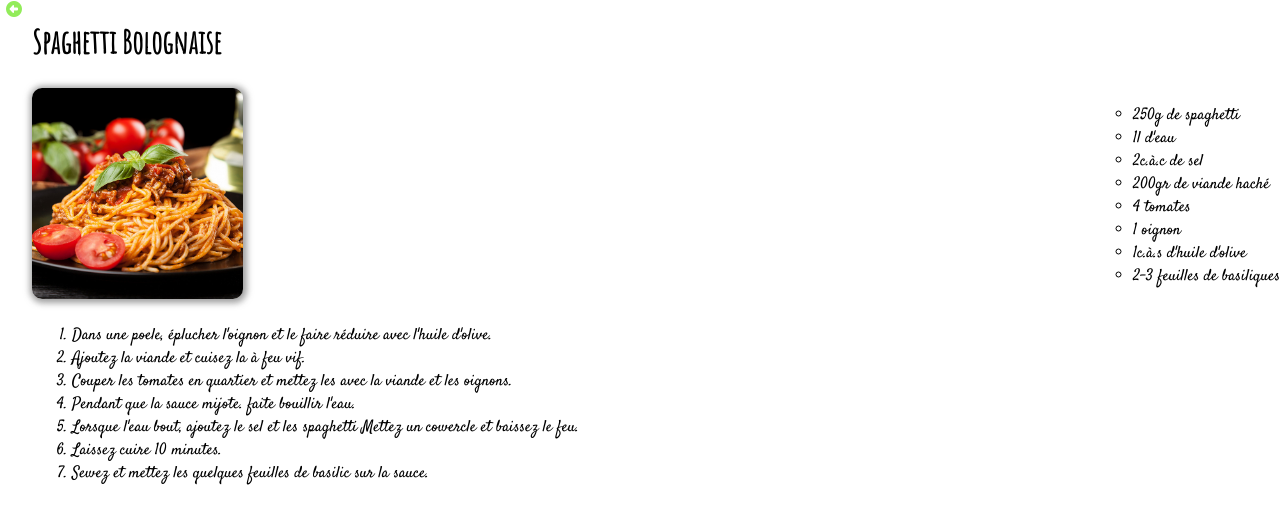
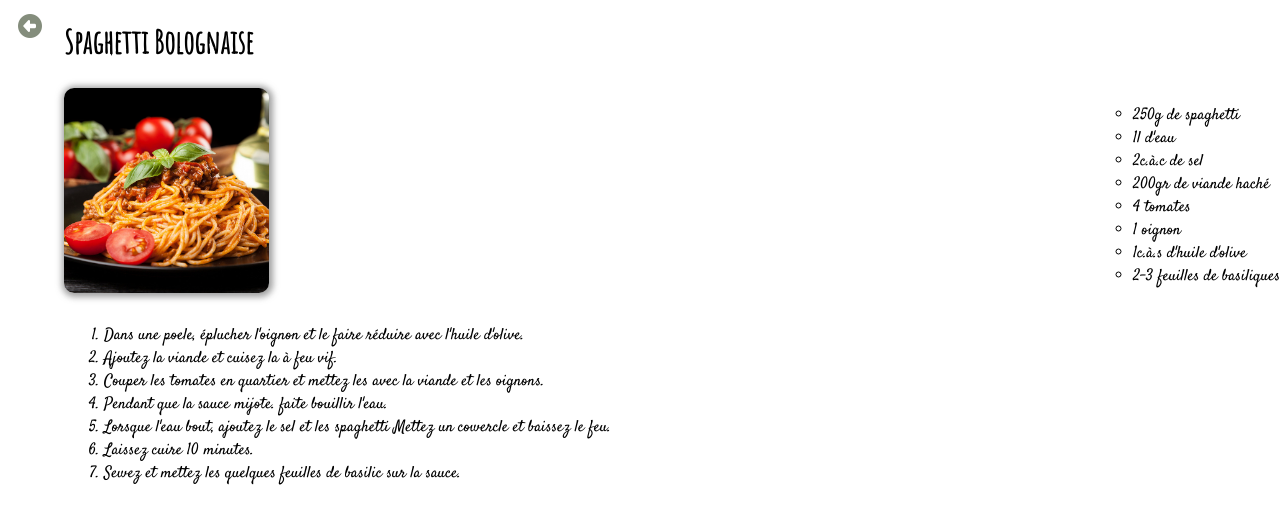
Before and after one commit to oparask/Batchcooking, a plain HTML site: page batchcooking/components/recipe.html in a window 1280 px wide. Drawn offline with Linux system fonts and the light colour scheme; files that its build step writes are made by us from their sources; files whose address does not match are found by name.

Commit message:
css pour boutton - DRY

```diff
--- a/batchcooking/components/recipe.html
+++ b/batchcooking/components/recipe.html
@@ -8,6 +8,7 @@
     <meta name="keywords" content="recettes, repas">
     <meta name="description" content="cuisine à domicile">
     <link rel="stylesheet" href="/juin-g60085/batchcooking/style/recipe.css">
+    <link rel="stylesheet" href="/juin-g60085/batchcooking/style/button.css">
     <link rel="stylesheet" href="https://fonts.googleapis.com/css2?family=Amatic+SC&family=Satisfy&family=Great+Vibes">
     <link rel="stylesheet" href="https://cdnjs.cloudflare.com/ajax/libs/font-awesome/6.3.0/css/all.min.css"
         integrity="sha512-SzlrxWUlpfuzQ+pcUCosxcglQRNAq/DZjVsC0lE40xsADsfeQoEypE+enwcOiGjk/bSuGGKHEyjSoQ1zVisanQ=="
--- /dev/null
+++ b/batchcooking/style/button.css
@@ -0,0 +1,13 @@
+button {
+    align-self: start;
+    color: rgba(119, 129, 110, 0.904);
+    background-color: rgba(255, 210, 127, 0);
+    font-size: 1.5em;
+    margin: 0.5em;
+    border: none;
+    outline: none;
+}
+
+button:hover {
+    color: rgb(146, 236, 90);
+}
--- a/batchcooking/style/recipe.css
+++ b/batchcooking/style/recipe.css
@@ -25,16 +25,6 @@ header{
 
 button{
     grid-area: retour;
-    align-self: start;
-    color: rgba(119, 129, 110, 0.904);
-    background-color: rgba(255, 210, 127, 0);
-    font-size: 1em;
-    border: none;
-    outline: none;
-}
-button:hover{
-
-    color: rgb(146, 236, 90);
 
 }
 #image{
--- a/batchcooking/style/shoping-list.css
+++ b/batchcooking/style/shoping-list.css
@@ -17,11 +17,11 @@ body {
     flex-wrap: wrap;
     flex-direction: column;
 
-
 }
 
 button {
-    display: flex;
+
+    align-self: start;
 }
 
 #catégories {
```
Also changed, not shown: batchcooking/components/shopping-list.html (+1 -0 lines), 1 other file.
